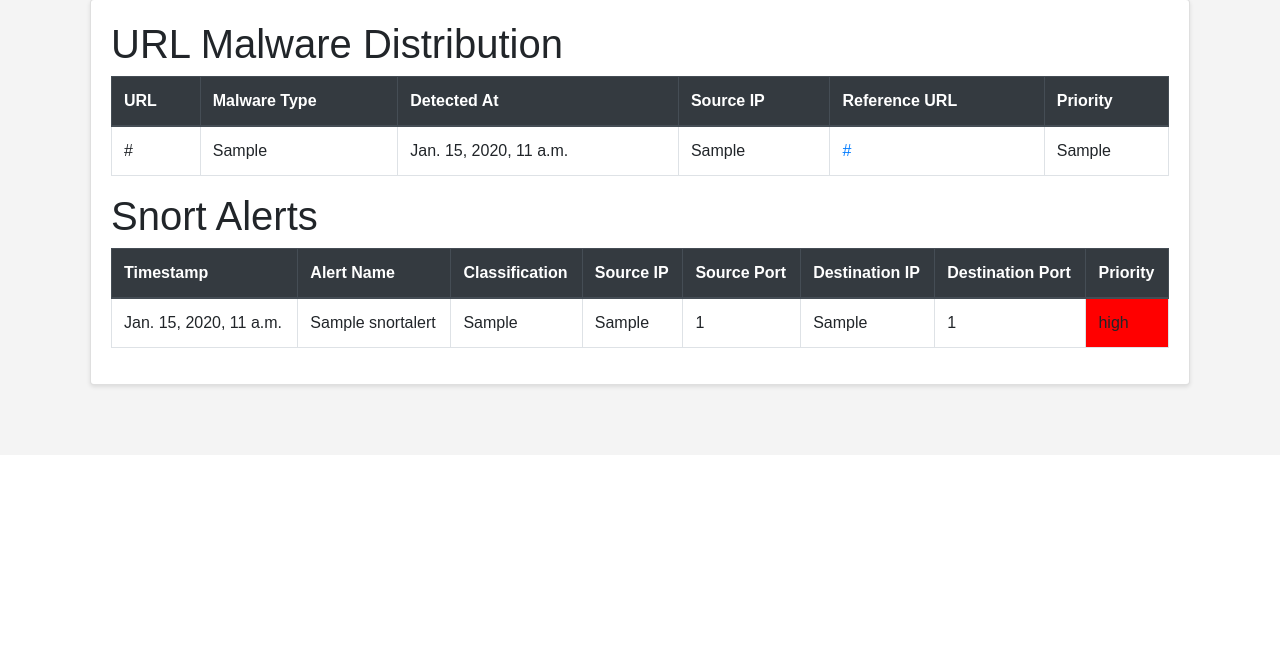
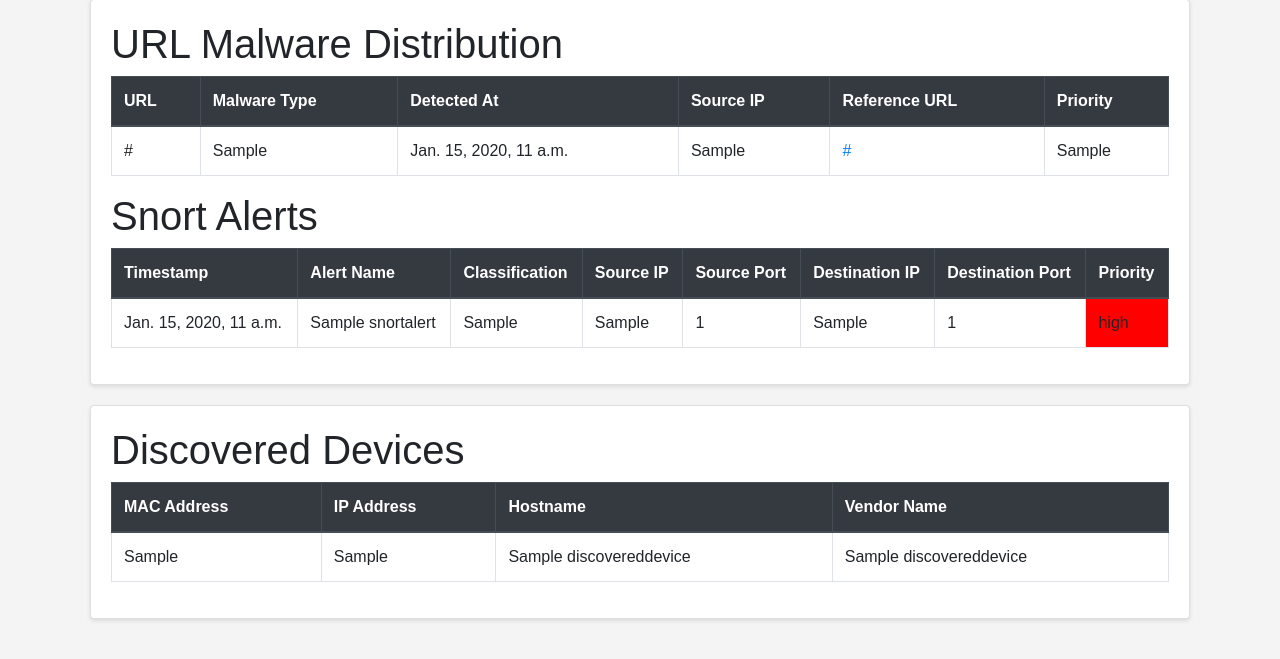
Before and after one commit to cylab-be/smart-router, a Django app: page / in a window 1280 px wide. Shown: the part 345-1004 px from the top of the page. Before the commit the page ends 735 px from the top, so only its background shows below. Run offline with Django 4.2, Linux system fonts and the light colour scheme; tables that the repository leaves empty hold one stand-in row (values such as "Sample post"); some libraries are stand-ins or nearby versions.

Commit message:
Display discovered devices on dashboard

```diff
--- a/dashboard/views.py
+++ b/dashboard/views.py
@@ -1,7 +1,7 @@
 from django.http import HttpResponse
 from django.shortcuts import render
 
-from .models import MaliciousURL, SnortAlert
+from .models import MaliciousURL, SnortAlert, DiscoveredDevice
 
 def index(request):
     malicious_urls = MaliciousURL.objects.all()
@@ -10,6 +10,7 @@ def index(request):
     snort_alert_count = SnortAlert.objects.count()
     unique_internal_ips = get_unique_internal_ips()
     infected_device_count = len(unique_internal_ips)
+    discovered_devices = DiscoveredDevice.objects.all()
 
     priority_map = {1: 'high', 2: 'medium', 3: 'low'}
     for alert in snort_alerts:
@@ -23,7 +24,8 @@ def index(request):
         "snort_alerts": snort_alerts,
         "malicious_url_count": malicious_url_count,
         "snort_alert_count": snort_alert_count,
-        "infected_device_count": infected_device_count
+        "infected_device_count": infected_device_count,
+        'discovered_devices': discovered_devices
     })
 
 def get_unique_internal_ips():
--- a/templates/dashboard/index.html
+++ b/templates/dashboard/index.html
@@ -113,6 +113,29 @@
                 </tbody>
             </table>
         </div>
+        <div class="card">
+            <h1>Discovered Devices</h1>
+            <table class="table table-bordered">
+                <thead class="thead-dark">
+                    <tr>
+                        <th>MAC Address</th>
+                        <th>IP Address</th>
+                        <th>Hostname</th>
+                        <th>Vendor Name</th>
+                    </tr>
+                </thead>
+                <tbody>
+                    {% for device in discovered_devices %}
+                    <tr>
+                        <td>{{ device.src_mac }}</td>
+                        <td>{{ device.src_ip }}</td>
+                        <td>{{ device.hostname }}</td>
+                        <td>{{ device.vendor_name }}</td>
+                    </tr>
+                    {% endfor %}
+                </tbody>
+            </table>
+        </div>
     </div>
 </body>
 </html>
```
